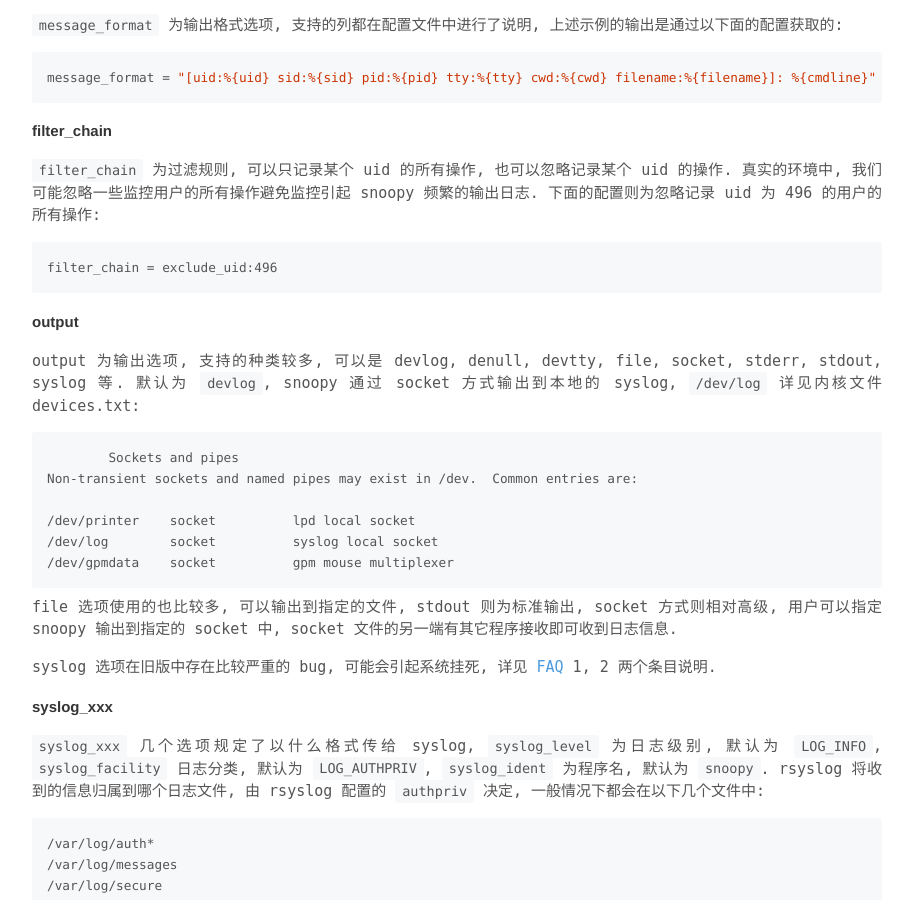
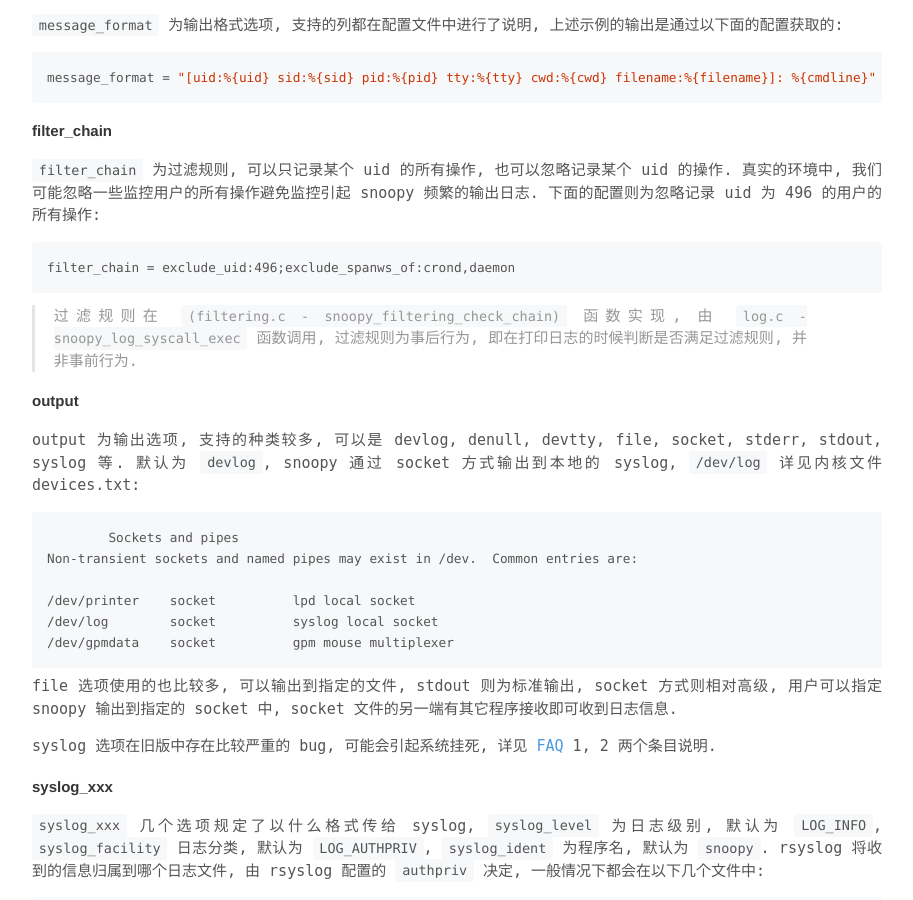
Before and after one commit to arstercz/arstercz.github.io, a Jekyll site: the page built from _posts/2018-01-18-how-does-snoopy-log-every-executed-command.md, in a window 1280 px wide and 900 px high, scrolled down 2738 px. Shown: the whole window, without its empty margins (183-1096 px from the left). Built offline with Jekyll 4.4.1, drawn with Linux system fonts in a browser that asks for light colours; comment, search, counter and statistics services are not loaded.

Commit message:
add snoopy filter note

````diff
--- a/_posts/2018-01-18-how-does-snoopy-log-every-executed-command.md
+++ b/_posts/2018-01-18-how-does-snoopy-log-every-executed-command.md
@@ -122,8 +122,10 @@
 `filter_chain` 为过滤规则, 可以只记录某个 uid 的所有操作, 也可以忽略记录某个 uid 的操作. 真实的环境中, 我们可能忽略一些监控用户的所有操作避免监控引起 snoopy 频繁的输出日志. 下面的配置则为忽略记录 uid 为 496 的用户的所有操作:
 
 ```bash
-filter_chain = exclude_uid:496
+filter_chain = exclude_uid:496;exclude_spanws_of:crond,daemon
 ```
+
+> 过滤规则在  `(filtering.c - snoopy_filtering_check_chain)` 函数实现, 由 `log.c - snoopy_log_syscall_exec` 函数调用, 过滤规则为事后行为, 即在打印日志的时候判断是否满足过滤规则, 并非事前行为.
 
 #### output
 
````
